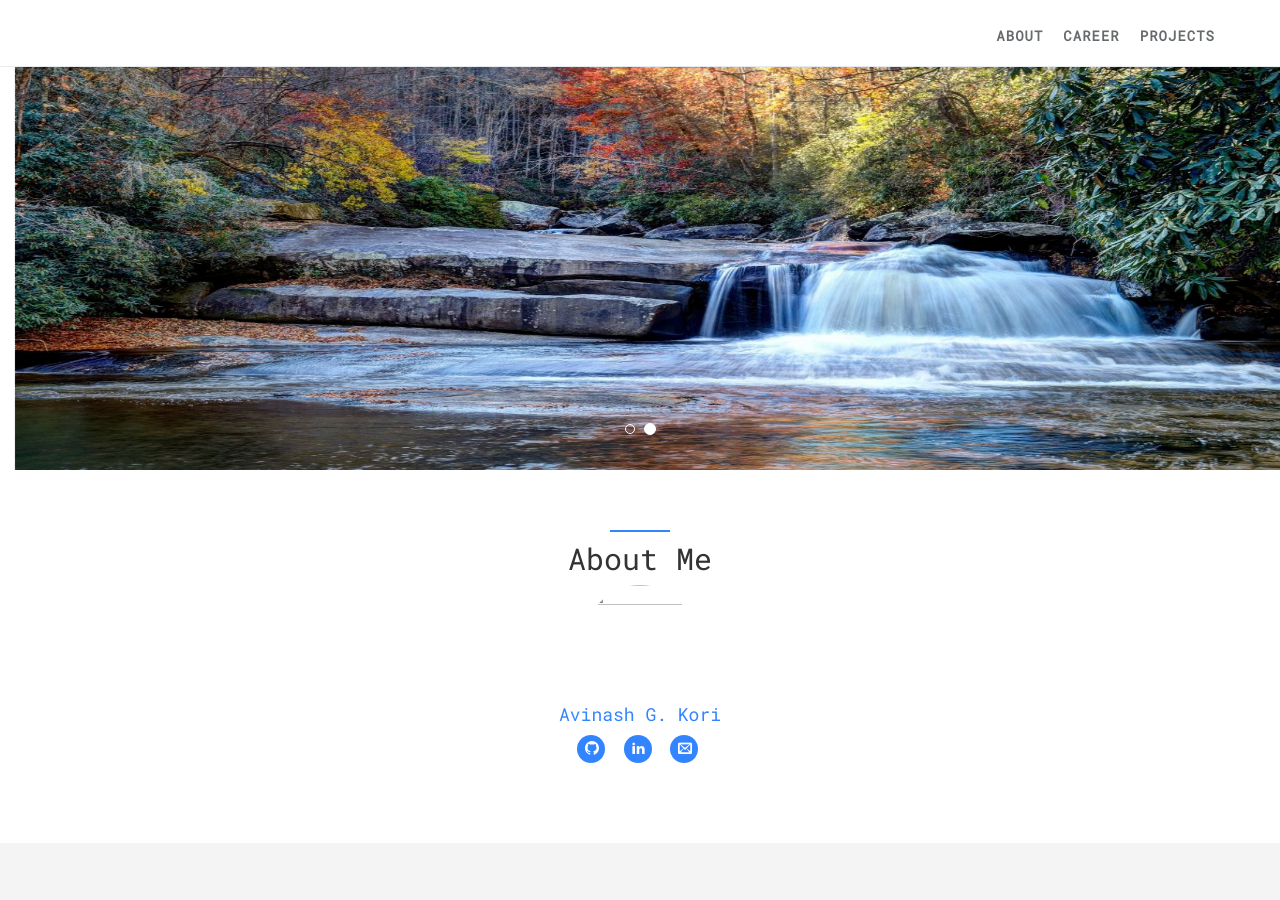
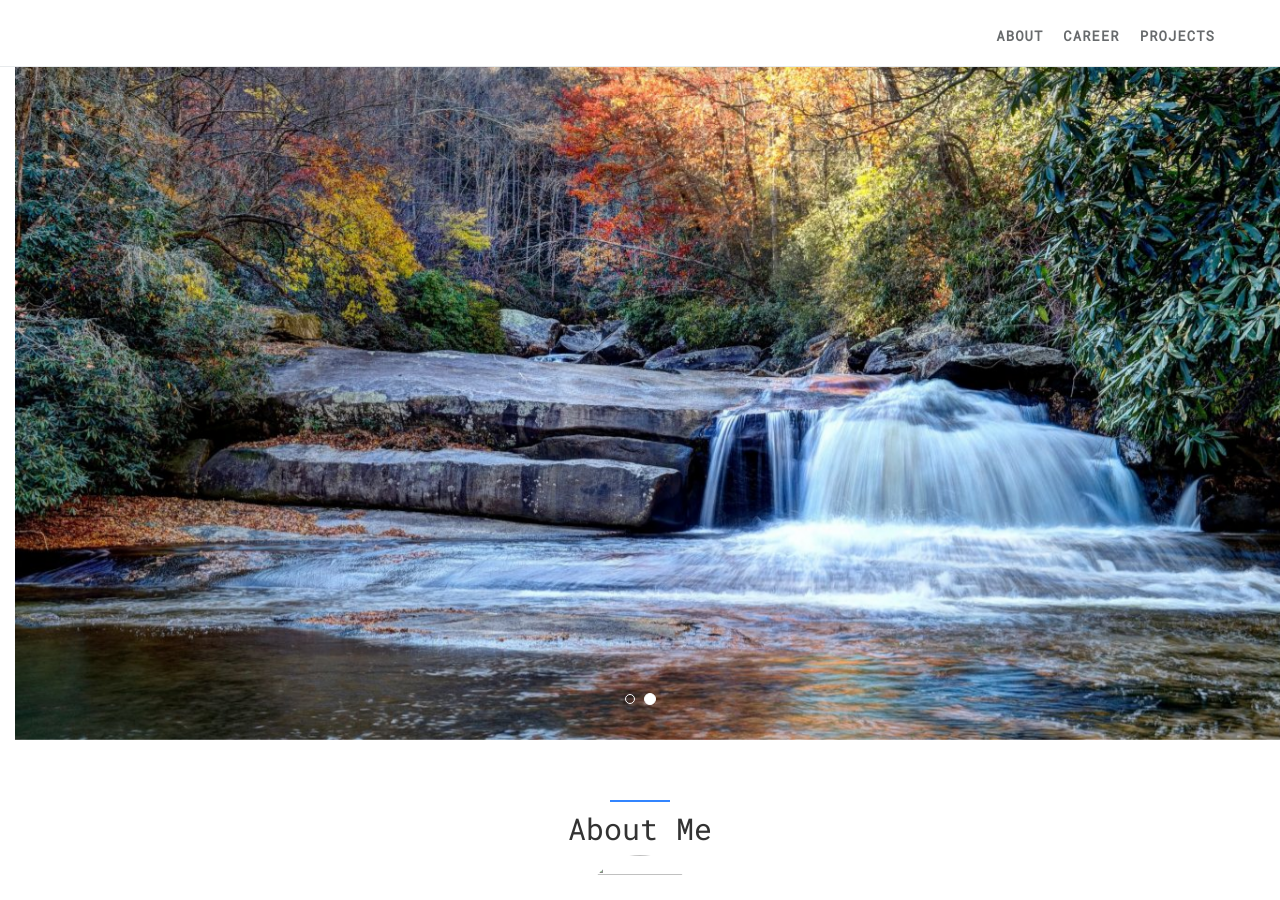
Before and after one commit to koriavinash1/test-website, a Jekyll site: the page built from index.html, in a window 1280 px wide and 900 px high. Built offline with Jekyll 4.4.1, drawn with Linux system fonts in a browser that asks for light colours; nearby versions of some CDN libraries; some web fonts are replaced; library files that are not in the unit come from our copies; comment, search, counter and statistics services are not loaded.

Commit message:
height set

```diff
--- a/index.html
+++ b/index.html
@@ -35,14 +35,14 @@
         <div class="item active">
             <div class="container-fluid">
                 <div class="carousel-image wow zoomIn">
-                    <img src="static/img/slider/iitmgc.jpg" alt="laptop" style="width:100vw;height:50vh;" />
+                    <img src="static/img/slider/iitmgc.jpg" alt="laptop" style="width:100vw;height:80vh;" />
                 </div>
             </div>
         </div>
         <div class="item">
             <div class="container-fluid">
                 <div class="carousel-image wow zoomIn">
-                    <img src="static/img/slider/waterfalls.jpg" alt="laptop" style="width:100vw;height:50vh;" />
+                    <img src="static/img/slider/waterfalls.jpg" alt="laptop" style="width:100vw;height:80vh;" />
                 </div>
             </div>
         </div>
```
